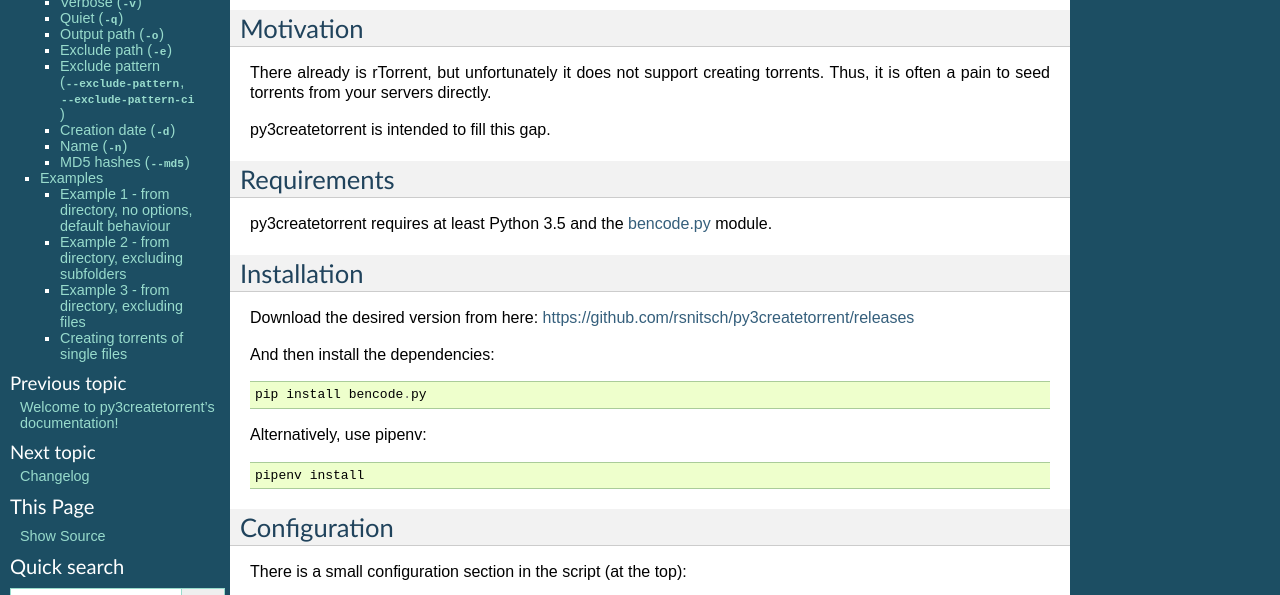
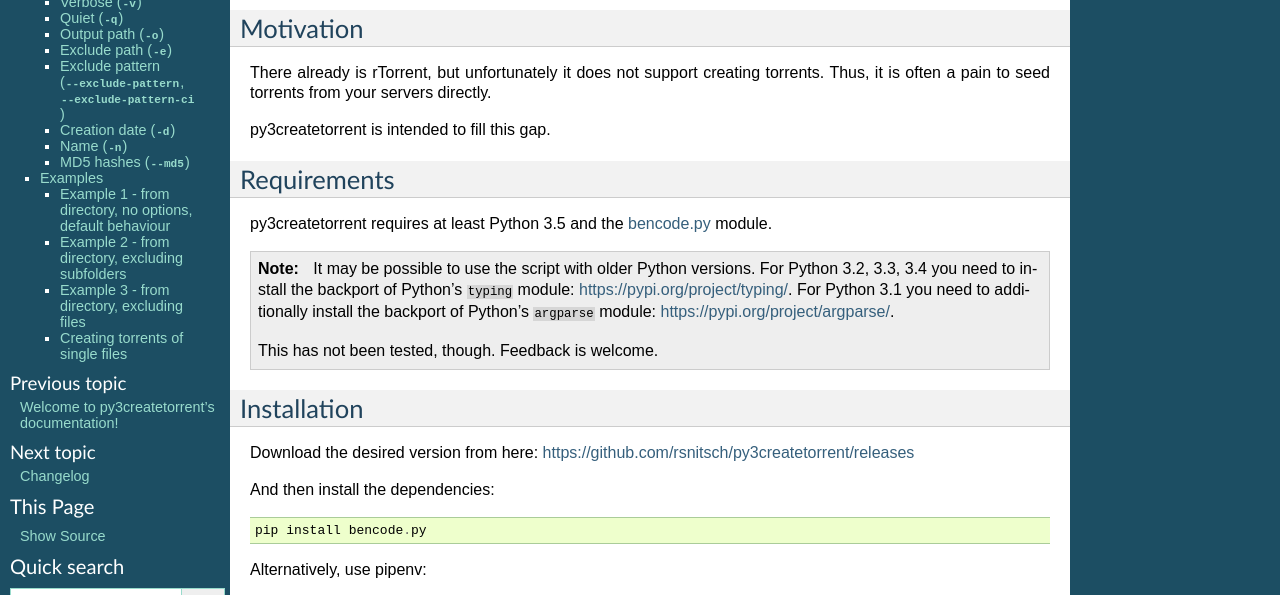
Before and after one commit to rsnitsch/py3createtorrent, a Sphinx documentation site: the page built from docs/source/user.rst, in a window 1280 px wide and 900 px high, scrolled down 400 px, cut to the strip 0-595 px from the top of the window. Built offline with Sphinx 7.4.7, drawn with Linux system fonts in a browser that asks for light colours.

Commit message:
Add note explaining how older Python versions could be supported

```diff
--- a/docs/source/changelog.rst
+++ b/docs/source/changelog.rst
@@ -4,7 +4,7 @@
 Changes since 0.9.7
 -------------------
 
-* changed: requires Python 3.2+ now
+* changed: requires Python 3.5+ now
 * changed: specifying trackers is now optional with the new `-t` option, thus trackerless torrents are now possible
 * added: DHT bootstrap nodes can now be specified, which is useful and recommended for trackerless torrents
 * changed: increased max piece size to 16 MiB
--- a/docs/source/user.rst
+++ b/docs/source/user.rst
@@ -29,6 +29,14 @@
 ------------
 
 py3createtorrent requires at least Python 3.5 and the `bencode.py <https://pypi.org/project/bencode.py/>`_ module.
+
+.. note::
+
+  It may be possible to use the script with older Python versions. For Python 3.2, 3.3, 3.4 you need to install
+  the backport of Python's ``typing`` module: https://pypi.org/project/typing/. For Python 3.1 you need to
+  additionally install the backport of Python's ``argparse`` module: https://pypi.org/project/argparse/.
+
+  This has not been tested, though. Feedback is welcome.
 
 Installation
 ------------
```
